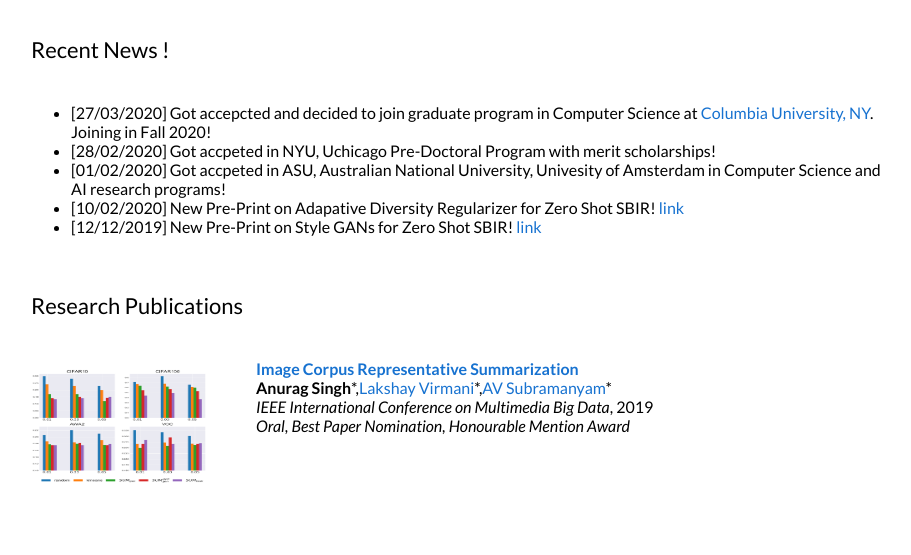
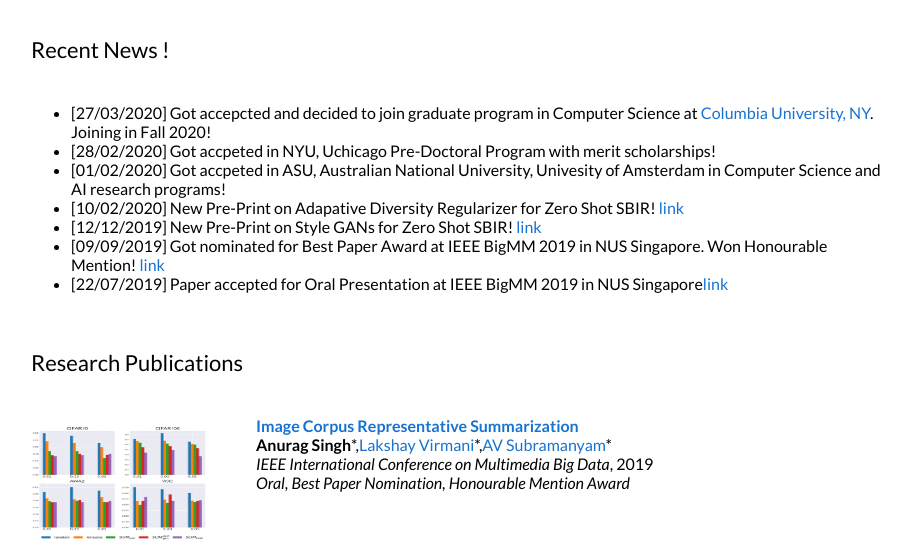
Before and after one commit to Anurag14/anurag14.github.io, a Jekyll site: the page built from index.html, in a window 1280 px wide, cut to the strip 312-867 px from the top of the page. Shown: the whole strip, without its empty margins (179-1090 px from the left). Built offline with Jekyll 4.4.1, drawn with Linux system fonts in a browser that asks for light colours.

Commit message:
Update mainpage.html

```diff
--- a/_layouts/mainpage.html
+++ b/_layouts/mainpage.html
@@ -85,7 +85,7 @@
 	</p>
         <p align=center>
           <a href="mailto:anurags.it@nsit.net.in">Email</a> &nbsp/&nbsp
-          <a href="cv/academiaCV.pdf" target="_blank">CV</a> &nbsp/&nbsp
+          <a href="cv/Resume.pdf" target="_blank">CV</a> &nbsp/&nbsp
           <a href="/projects">Projects</a> &nbsp/&nbsp
           <a href="/blog"> Blog </a> &nbsp/&nbsp
           <a href="https://scholar.google.co.in/citations?user=odIjslQAAAAJ&hl=en" target="_blank">Google Scholar</a> &nbsp/&nbsp
@@ -114,7 +114,9 @@
       <li>[28/02/2020] Got accpeted in NYU, Uchicago Pre-Doctoral Program with merit scholarships!<a href="#"></a></li>
       <li>[01/02/2020] Got accpeted in ASU, Australian National University, Univesity of Amsterdam in Computer Science and AI research programs!<a href="#"></a></li>
       <li>[10/02/2020] New Pre-Print on Adapative Diversity Regularizer for Zero Shot SBIR! <a href="#">link</a></li>
-      <li>[12/12/2019] New Pre-Print on Style GANs for Zero Shot SBIR! <a href="#">link</a></li>
+      <li>[12/12/2019] New Pre-Print on Style GANs for Zero Shot SBIR! <a href="images/StyleGuide_main.pdf">link</a></li>
+      <li>[09/09/2019] Got nominated for Best Paper Award at IEEE BigMM 2019 in NUS Singapore. Won Honourable Mention! <a href="#">link</a></li>
+      <li>[22/07/2019] Paper accepted for Oral Presentation at IEEE BigMM 2019 in NUS Singapore<a href="#">link</a></li>
    </ul>
    </p>
    </td>
```
